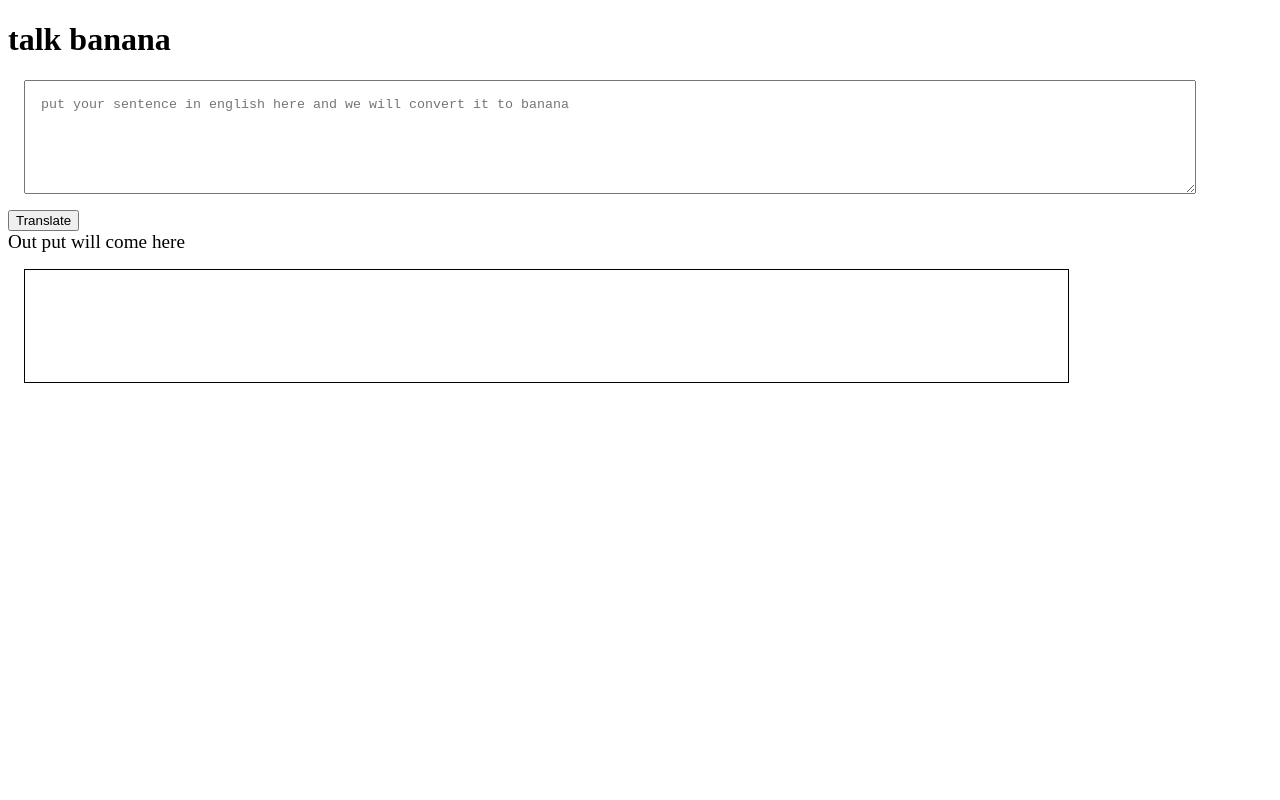
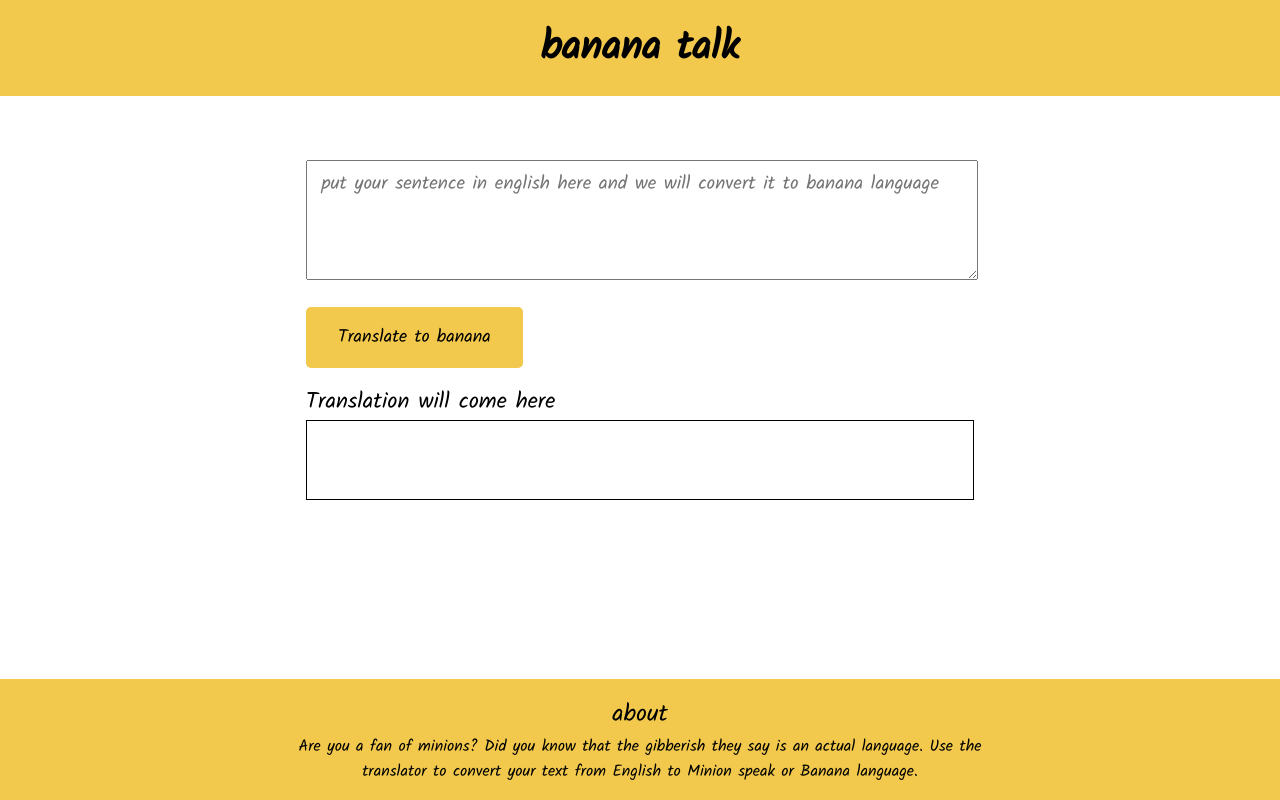
Before and after one commit to Aftershock007/banana-speak, a plain HTML site: page index.html in a window 1280 px wide. Drawn offline with Linux system fonts and the light colour scheme.

Commit message:
website done

```diff
--- a/index.html
+++ b/index.html
@@ -5,34 +5,36 @@
         <meta http-equiv="X-UA-Compatible" content="IE=edge" />
         <meta name="viewport" content="width=device-width, initial-scale=1.0" />
         <title>banana speak</title>
-        <style>
-            textarea {
-                width: 90%;
-                height: 10vh;
-                display: block;
-                margin: 1rem;
-                padding: 1rem;
-            }
-
-            #output {
-                border: 1px solid black;
-                width: 80%;
-                height: 10vh;
-                margin: 1rem;
-                padding: 1rem;
-            }
-        </style>
+        <link rel="stylesheet" href="styles.css" />
     </head>
     <body>
-        <h1>talk banana</h1>
-        <textarea
-            id="txt-input"
-            placeholder="put your sentence in english here and we will convert it to banana"
-        ></textarea>
-        <button id="btn-translate">Translate</button>
+        <!-- <h1>talk banana</h1> -->
 
-        <div style="font-size: larger">Out put will come here</div>
-        <div id="output"></div>
+        <nav class="navigation container">
+            <h1 class="nav-brand">banana talk</h1>
+        </nav>
+
+        <main>
+            <textarea
+                id="txt-input"
+                placeholder="put your sentence in english here and we will convert it to banana language"
+            ></textarea>
+            <button id="btn-translate" class="link link-primary">
+                Translate to banana
+            </button>
+
+            <div class="translation-text">Translation will come here</div>
+            <div id="output"></div>
+        </main>
+
+        <footer class="footer">
+            <div style="font-size: x-large">about</div>
+            <p>
+                Are you a fan of minions? Did you know that the gibberish they
+                say is an actual language. Use the translator to convert your
+                text from English to Minion speak or Banana language.
+            </p>
+        </footer>
 
         <script src="app.js" type="text/javascript"></script>
     </body>
--- /dev/null
+++ b/styles.css
@@ -0,0 +1,90 @@
+@import url('https://fonts.googleapis.com/css2?family=Kalam&display=swap');
+
+:root {
+    --primary-color: #f2c94c;
+}
+
+* {
+    font-family: 'Kalam', cursive;
+    margin: 0px;
+    box-sizing: border-box;
+}
+
+.container {
+    padding: 0rem 1rem;
+}
+
+.navigation {
+    background-color: var(--primary-color);
+    padding: 1rem;
+}
+
+.nav-brand {
+    text-align: center;
+    font-size: 2.5rem;
+}
+
+main {
+    display: block;
+    max-width: 700px;
+    margin: auto;
+    padding: 1rem;
+}
+
+textarea {
+    width: 42rem;
+    height: 15vh;
+    margin-top: 3rem;
+    padding: 0.5rem 0.9rem;
+    font-size: 19px;
+}
+
+.link {
+    text-decoration: none;
+    padding: 1rem 2rem;
+    border: none;
+    display: block;
+    margin-top: 1.2rem;
+    border-radius: 5px;
+}
+
+.link-primary {
+    background-color: var(--primary-color);
+    color: black;
+    font-size: 18px;
+}
+
+.translation-text {
+    font-size: 1.4rem;
+    margin-top: 1rem;
+}
+
+#output {
+    box-sizing: border-box;
+    width: 100%;
+    min-height: 10vh;
+    max-height: 20vh;
+    overflow: scroll;
+    border: 1px solid black;
+    padding: 0.5rem 0.9rem;
+    font-size: 19px;
+}
+
+.footer {
+    display: block;
+    position: fixed;
+    bottom: 0;
+    width: 100%;
+    padding: 1rem;
+    background-color: var(--primary-color);
+    text-align: center;
+}
+
+.footer div {
+    display: block;
+}
+
+.footer p {
+    max-width: 700px;
+    margin: auto;
+}
```
